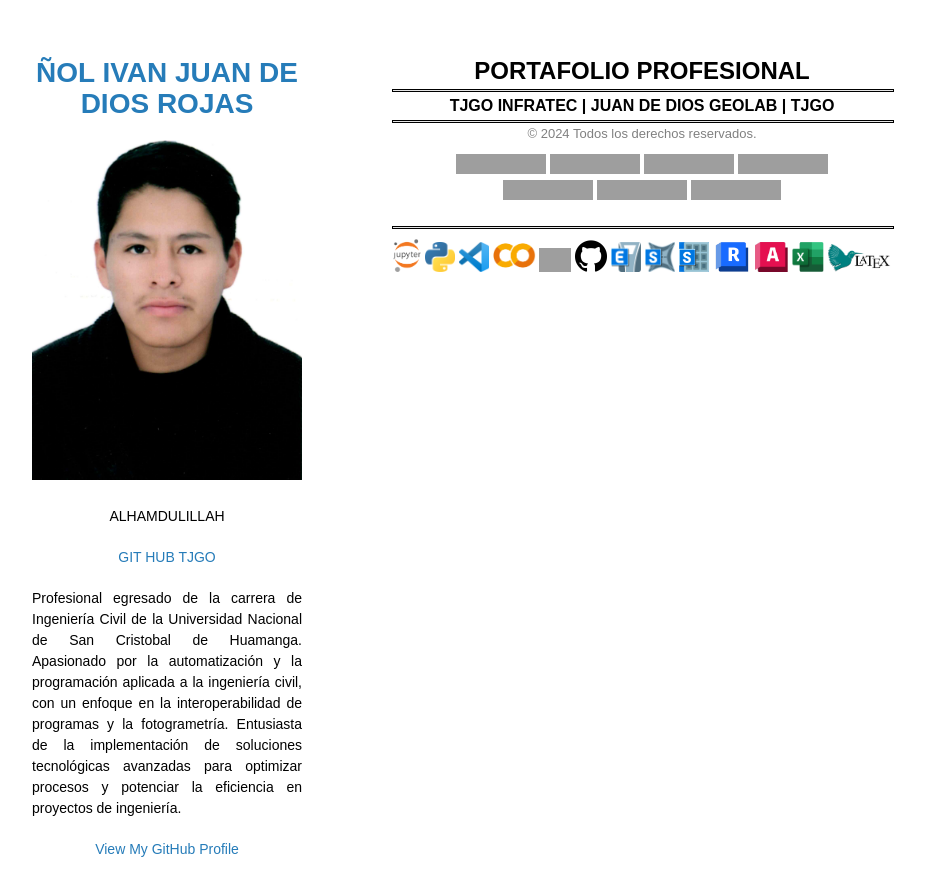
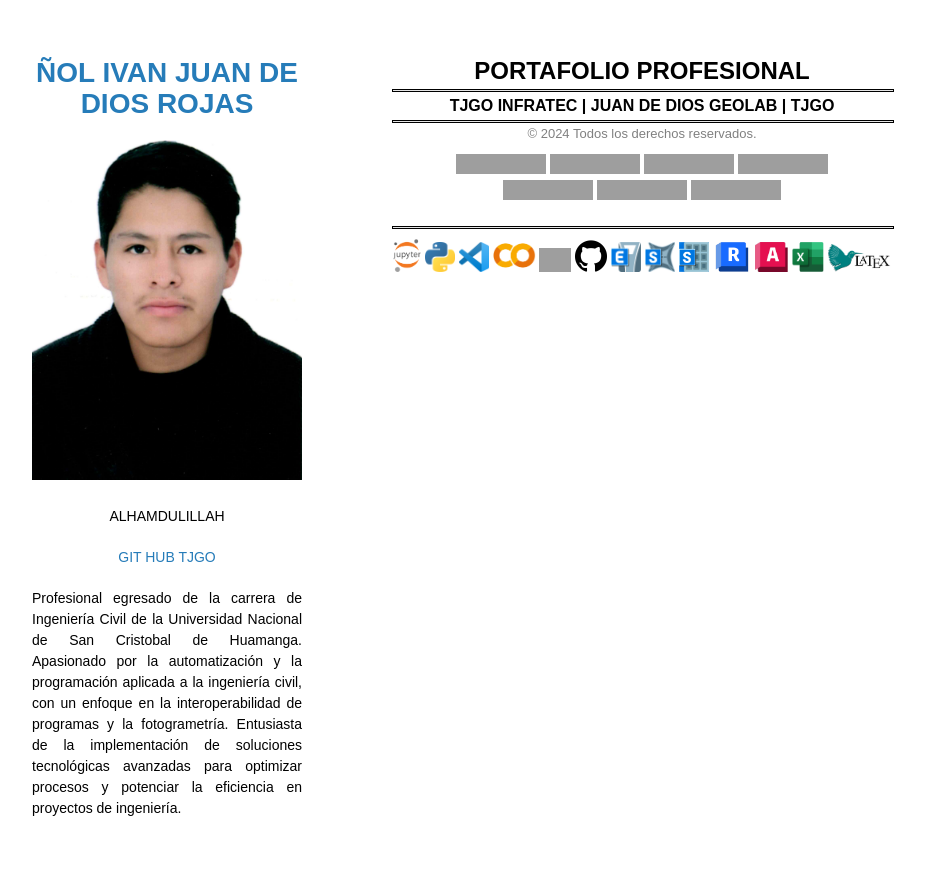
Before and after one commit to TJGO-JDD/TJGO-JDD.github.io, a Jekyll site: the page built from index.md, in a window 1280 px wide. Shown: the top 896 px of the page, without its empty margins (178-1103 px from the left). Built offline with Jekyll 4.4.1, drawn with Linux system fonts in a browser that asks for light colours; our own code applies the rules of GitHub Pages for plain Markdown files; grey boxes are pictures that could not be loaded.

Commit message:
Update default.html

```diff
--- a/_layouts/default.html
+++ b/_layouts/default.html
@@ -28,7 +28,7 @@
         {% endif %}
 
         {% if site.github.is_user_page %}
-        <p class="view"><a href="{{ site.github.owner_url }}">View My GitHub Profile</a></p>
+        <p </p>
         {% endif %}
 
         {% if site.show_downloads %}
```
